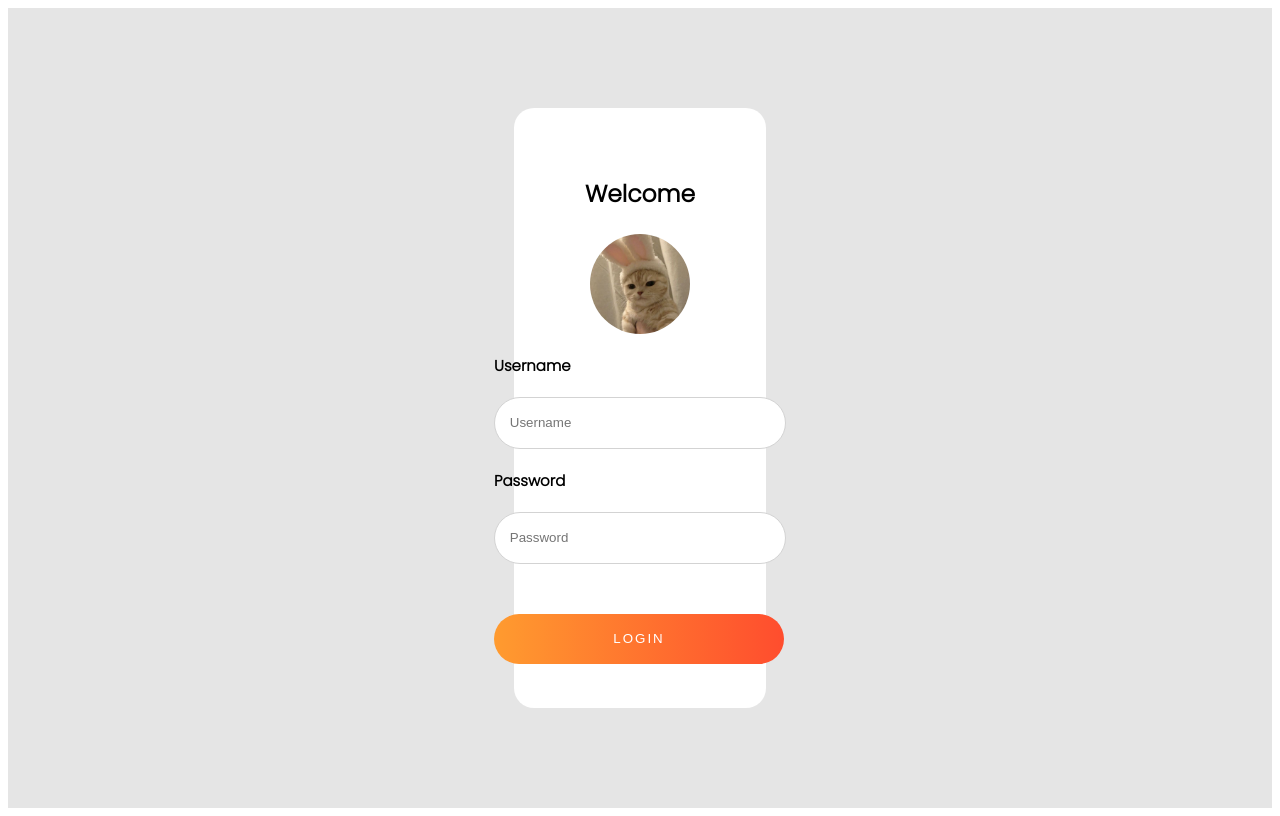
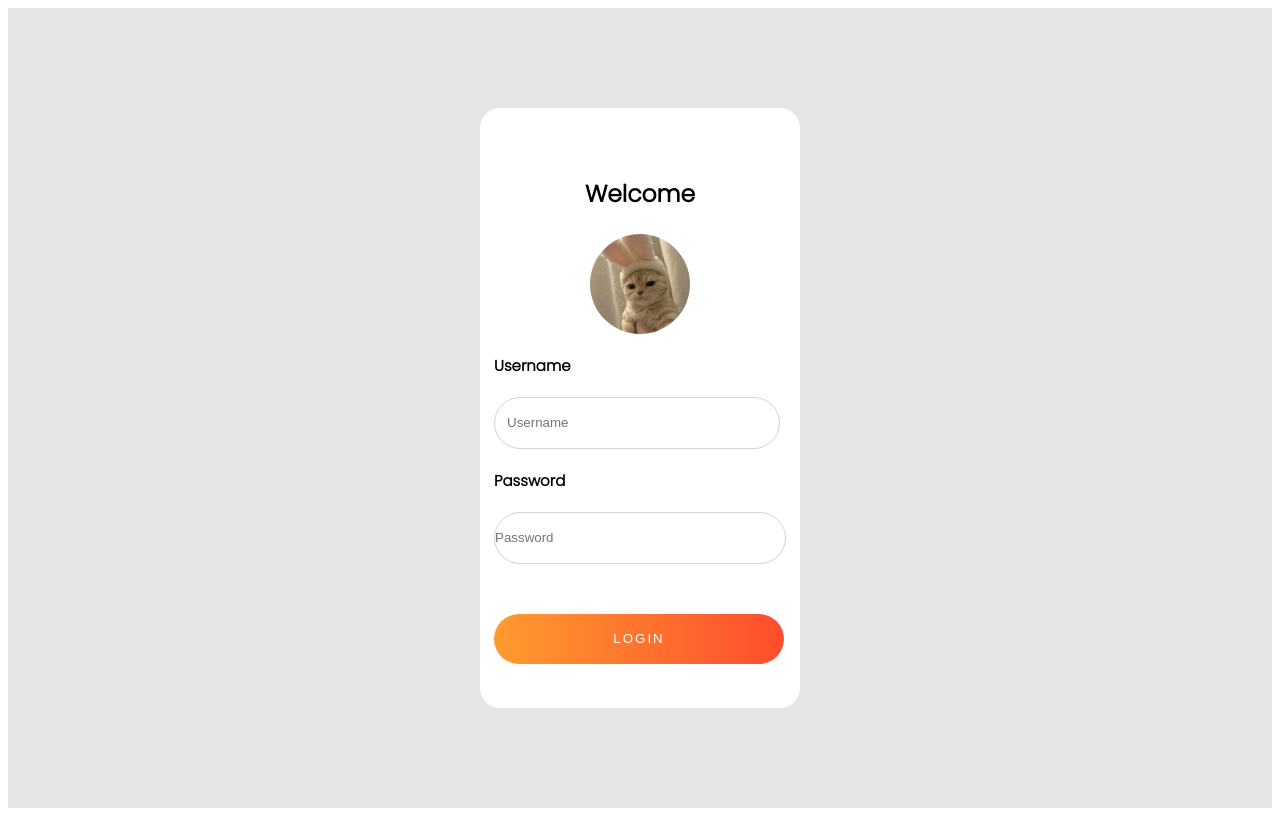
Before and after one commit to Skandina/ClassWeb, a Flask app: page / in a window 1280 px wide. Run offline with Flask 2, Linux system fonts and the light colour scheme.

Commit message:
Fix login input padding

```diff
--- a/static/style.css
+++ b/static/style.css
@@ -7,8 +7,8 @@
   background: rgba(0, 0, 0, 0.1);
 }
 
-.welcome{
-    font-size:20px;
+.welcome {
+  font-size: 20px;
 }
 
 .box {
@@ -23,9 +23,9 @@
   object-fit: cover;
 }
 
-.login
-{
-    font-family: 'Poppins', sans-serif;
+.login {
+  font-family: "Poppins", sans-serif;
+  min-width: 320px;
   width: 20%;
   height: 600px;
   background: white;
@@ -35,20 +35,20 @@
   align-items: center;
   flex-direction: column;
 }
-.username{
-    font-size:15px;
+.username {
+  font-size: 15px;
 }
 .username input {
-    width: 290px;
+  width: 260px;
   height: 50px;
   border-radius: 30px;
-    padding: 0px 0px;
+  padding: 0px 12px;
   border: 1px solid lightgray;
   outline: none;
 }
 
 .password {
-    font-size:15px;
+  font-size: 15px;
 }
 
 .password input {
@@ -74,5 +74,4 @@
   color: white;
   letter-spacing: 2px;
   outline: none;
-
 }
--- a/templates/index.html
+++ b/templates/index.html
@@ -1,30 +1,38 @@
 <!DOCTYPE html>
 <html lang="en">
   <head>
-    <style> @import url('https://fonts.googleapis.com/css2?family=Open+Sans:wght@700&family=Poppins:wght@300&display=swap'); </style>
+    <style>
+      @import url("https://fonts.googleapis.com/css2?family=Open+Sans:wght@700&family=Poppins:wght@300&display=swap");
+    </style>
     <title>Dina's Korean class</title>
-    <link rel="stylesheet" href="{{ url_for('static', filename='style.css') }}" />
+    <link
+      rel="stylesheet"
+      href="{{ url_for('static', filename='style.css') }}"
+    />
   </head>
   <body>
-    <div class ="wrap">
+    <div class="wrap">
       <div class="login">
         <div class="welcome">
           <h3>Welcome</h3>
         </div>
         <div class="box">
-		    <img class="profile" src="{{ url_for('static', filename='newtokki.jpg') }}"/>
+          <img
+            class="profile"
+            src="{{ url_for('static', filename='newtokki.jpg') }}"
+          />
         </div>
-	    <form action ="/login_check" method="post">
+        <form action="/login_check" method="post">
           <div class="username">
             <h4>Username</h4>
-                	<input type="text" name="id" placeholder="    Username">
+            <input type="text" name="id" placeholder="Username" />
           </div>
           <div class="password">
             <h4>Password</h4>
-                	<input type="password" name="pwd" placeholder="    Password">
+            <input type="password" name="pwd" placeholder="Password" />
           </div>
           <div class="submit">
-				<input type="submit" value="LOGIN">
+            <input type="submit" value="LOGIN" />
           </div>
         </form>
       </div>
```
Lines whose indentation alone changed are shown as unchanged.
